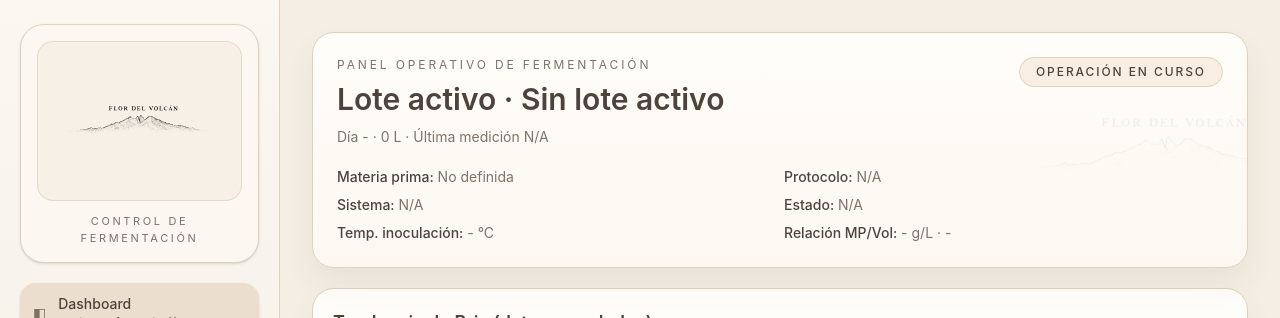
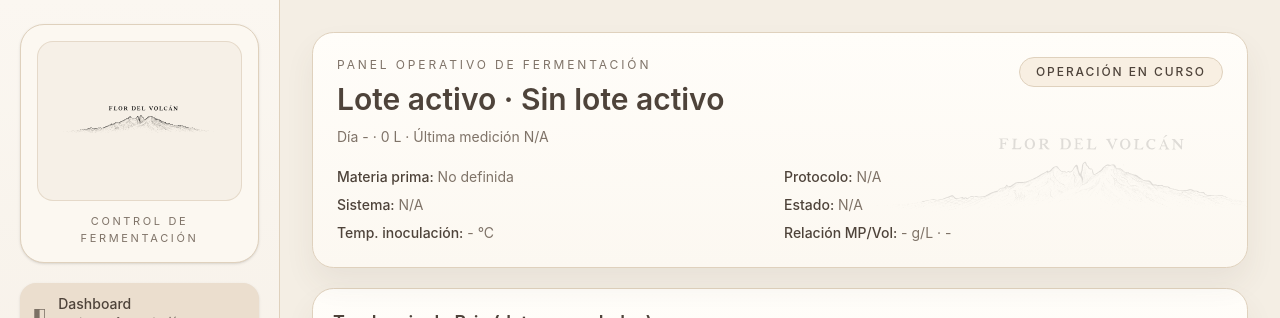
Before and after one commit to MoyRb/flor_de_volcan, a Next.js app: page /dashboard in a window 1280 px wide. Shown: the top 318 px of the page. Built offline with nearby package versions, Linux system fonts and the light colour scheme; no server answers; the database is empty.

Commit message:
Ajusta visibilidad del watermark del volcán en dashboard

```diff
--- a/app/globals.css
+++ b/app/globals.css
@@ -48,13 +48,13 @@ body {
 .fdv-volcan-bg::after {
   content: "";
   position: absolute;
-  right: -8rem;
-  top: -1.5rem;
-  width: min(40vw, 420px);
-  height: min(28vw, 280px);
+  right: -6.5rem;
+  top: -2.2rem;
+  width: min(50vw, 540px);
+  height: min(35vw, 360px);
   background: url('/branding/flor-del-volcan-logo.svg') no-repeat center;
   background-size: contain;
-  opacity: 0.05;
+  opacity: 0.12;
   pointer-events: none;
   z-index: -1;
 }
```
